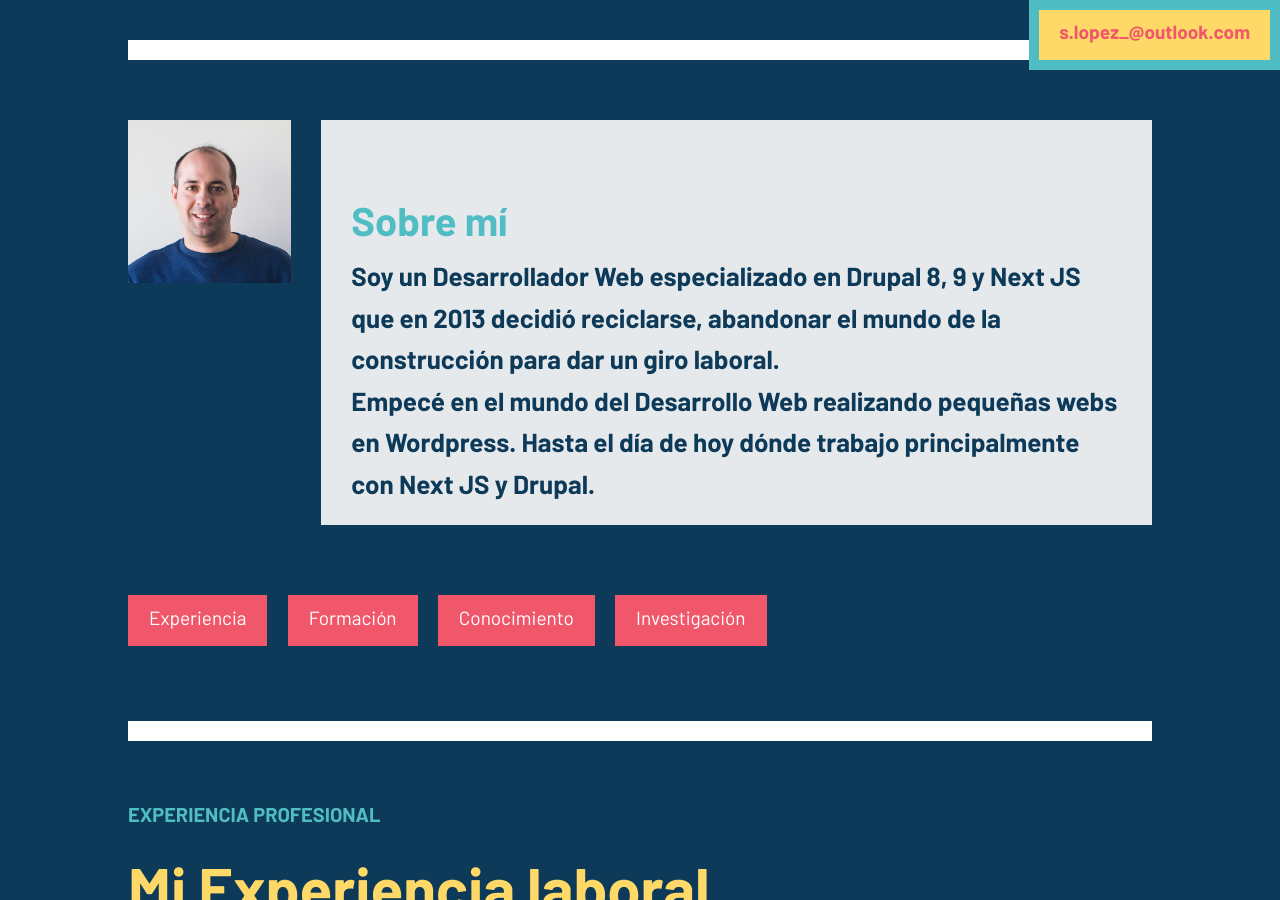
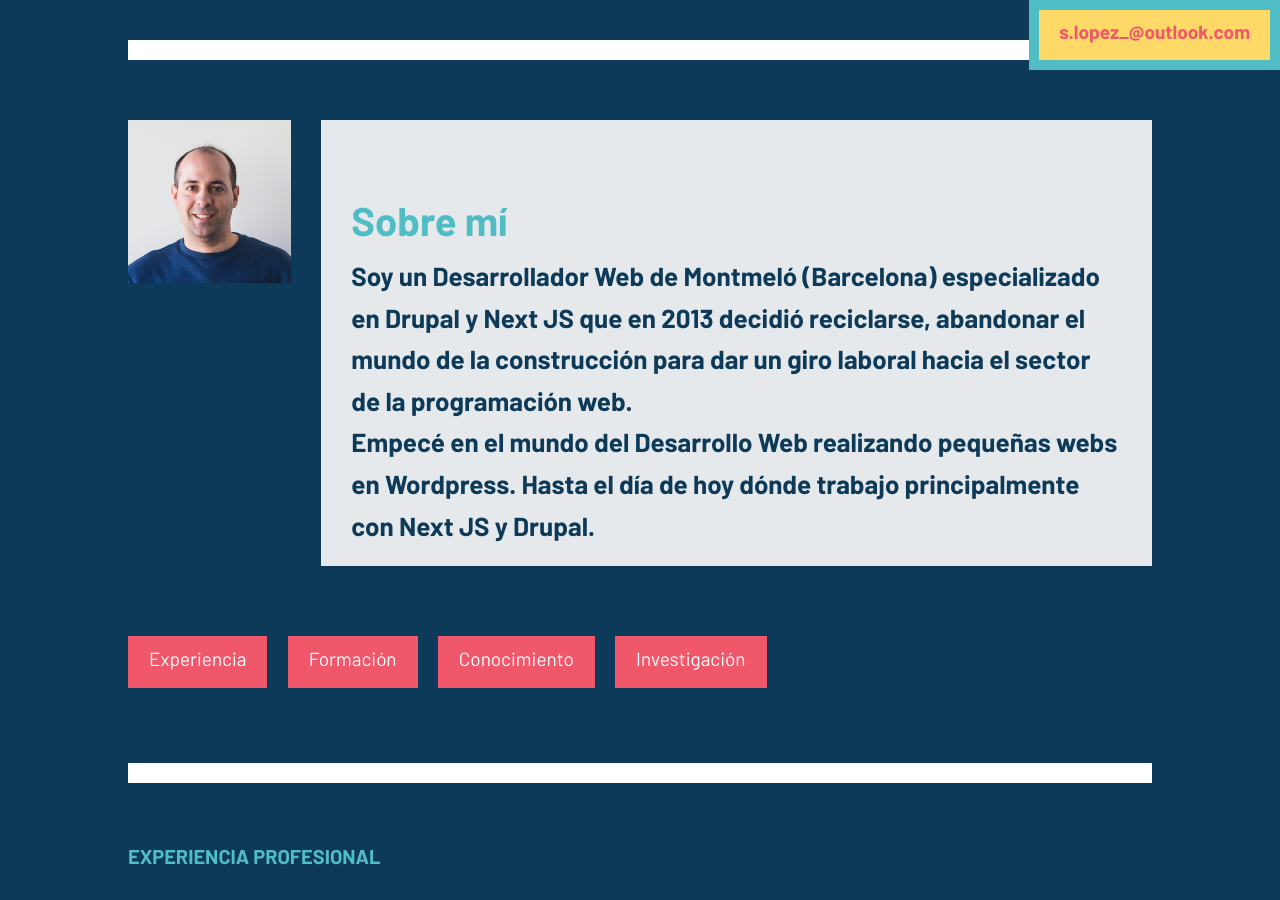
Before and after one commit to santilopezpavon/santilopezweb, a Jekyll site: the page built from index.markdown, in a window 1280 px wide and 900 px high, scrolled down 920 px. Built offline with Jekyll 4.4.1, drawn with Linux system fonts in a browser that asks for light colours; some of the changed text lies outside the part shown.

Commit message:
litle bugs

```diff
--- a/_includes/blocs/experiencia.html
+++ b/_includes/blocs/experiencia.html
@@ -23,8 +23,10 @@
     ocupacion="Desarrollador Web Wordpress"
     fechas="2014 - 2015"
     empresa="Pardebits"
-    functiones="
-        Desarrollar pequeños proyectos web en Wordpress.
+    functiones="<ul>
+        <li>Desarrollar pequeños proyectos web en Wordpress.</li>
+        <li>Realizar despliegues de proyectos de desarrollo a producción.</li>
+    </ul>
     "
 %}
 
@@ -32,8 +34,8 @@
     ocupacion="Delineante"
     fechas="2011"
     empresa="Ajuntament de Mataró"
-    functiones="
-        Delineante de planes de auto protección.
+    functiones="<ul>
+        <li> Delineante de Planes de Auto Protección para el Ayuntamiento de Mataró. </li></ul>
     "
 %}
 
@@ -41,8 +43,8 @@
     ocupacion="Reposición y cajas"
     fechas="2009 - 2011"
     empresa="Varios trabajos de verano"
-    functiones="
-        Reposición y cajas.
+    functiones="<ul>
+        <li>Reposición y cajas.</li> </ul>
     "
 %}
 
@@ -50,7 +52,7 @@
     ocupacion="Delineante de ICT"
     fechas="2006 - 2008"
     empresa="Serfin RVSL"
-    functiones="
-        Grafiar sobre plano la instalación de telecomunicaciones en viviendas de nueva construcción y reformas.
-    "
+    functiones="<ul>
+        <li>Grafiar sobre plano la instalación de telecomunicaciones en viviendas de nueva construcción y reformas.</li>
+    </ul>"
 %}
--- a/_includes/blocs/formacion.html
+++ b/_includes/blocs/formacion.html
@@ -40,8 +40,8 @@
 %}
 
 {% include blocktextdata.html
-    ocupacion="Formación Medio - +Superior"
-    fechas="2005 - 2007"
+    ocupacion="Formación Medio - Superior"
+    fechas="2002 - 2005"
     empresa="Bachillerato Tecnológico"
     functiones="
         IES Alexandre Satorras<br/>
--- a/_includes/blocs/sobremi.html
+++ b/_includes/blocs/sobremi.html
@@ -1,5 +1,5 @@
 {% assign entryArray = "" | split: ',' %}
-{% assign entryArray = entryArray | push: "Soy un Desarrollador Web especializado en Drupal 8, 9 y Next JS que en 2013 decidió reciclarse, abandonar el mundo de la construcción para dar un giro laboral." %}
+{% assign entryArray = entryArray | push: "Soy un Desarrollador Web de Montmeló (Barcelona) especializado en Drupal y Next JS que en 2013 decidió reciclarse, abandonar el mundo de la construcción para dar un giro laboral hacia el sector de la programación web." %}
 {% assign entryArray = entryArray | push: "Empecé en el mundo del Desarrollo Web realizando pequeñas webs en Wordpress. Hasta el día de hoy dónde trabajo principalmente con Next JS y Drupal." %}
 
 {% include blockWithImgLead.html
--- a/index.markdown
+++ b/index.markdown
@@ -3,7 +3,7 @@
 # To modify the layout, see https://jekyllrb.com/docs/themes/#overriding-theme-defaults
 
 layout: home
-title: "Hola soy la home"
+title: "Santi López - Desarrollador Web"
 titlepage: "Santi López"
 subtitlepage: "Web Developer"
 ---
```
Also changed, not shown: other parts of _includes/blocs/experiencia.html (+5 -5 lines).
